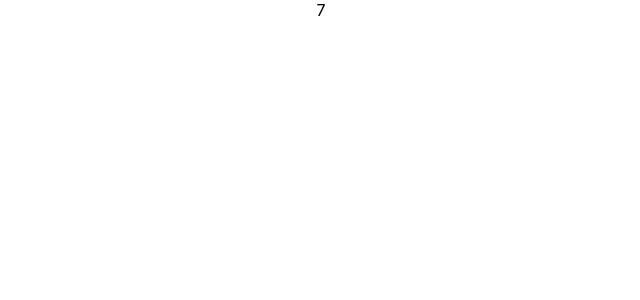
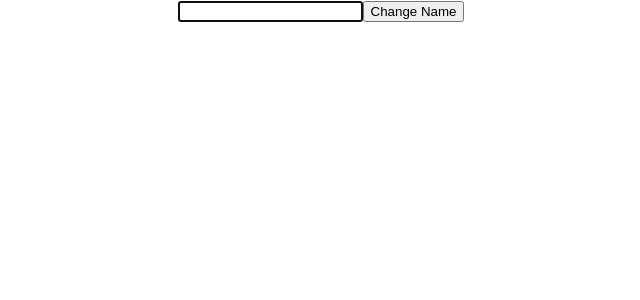
Before and after one commit to sivaraman251600/SprintSix, a React (Create React App) app in the folder sprint-six/: page / in a window 1280 px wide. Shown: the top 300 px of the page, without its empty margins (319-959 px from the left). Built offline with nearby package versions, Linux system fonts and the light colour scheme.

Commit message:
useRef Exercise Has Been Done

```diff
--- a/sprint-six/src/App.js
+++ b/sprint-six/src/App.js
@@ -1,10 +1,10 @@
 import './App.css';
-import { UseEffectHookOne } from './components/useEffect/UseEffectHookOneLifeCycle';
+import { UseRefHookTwo } from './components/useRef/UseRefHookTwo';
 
 function App() {
   return (
     <div className="App">
-      <UseEffectHookOne />
+      <UseRefHookTwo />
     </div>
   );
 }
--- /dev/null
+++ b/sprint-six/src/components/useRef/UseRefHookTwo.js
@@ -0,0 +1,18 @@
+import React, { useEffect, useRef, useState } from "react";
+
+export const UseRefHookTwo = () => {
+  let inputRef = useRef(null)
+  useEffect(()=>{
+    inputRef.current.focus()
+  })
+  const ChangeName = () =>{
+      console.log(inputRef.current.value)
+      inputRef.current.focus()
+  }
+  return (
+    <div>
+      <input type={"text"} ref={inputRef} />
+      <button onClick={()=>ChangeName()}>Change Name</button>
+    </div>
+  );
+};
```
Also changed, not shown: sprint-six/src/components/useRef/useRefHookOne.js (+15 -0 lines).
